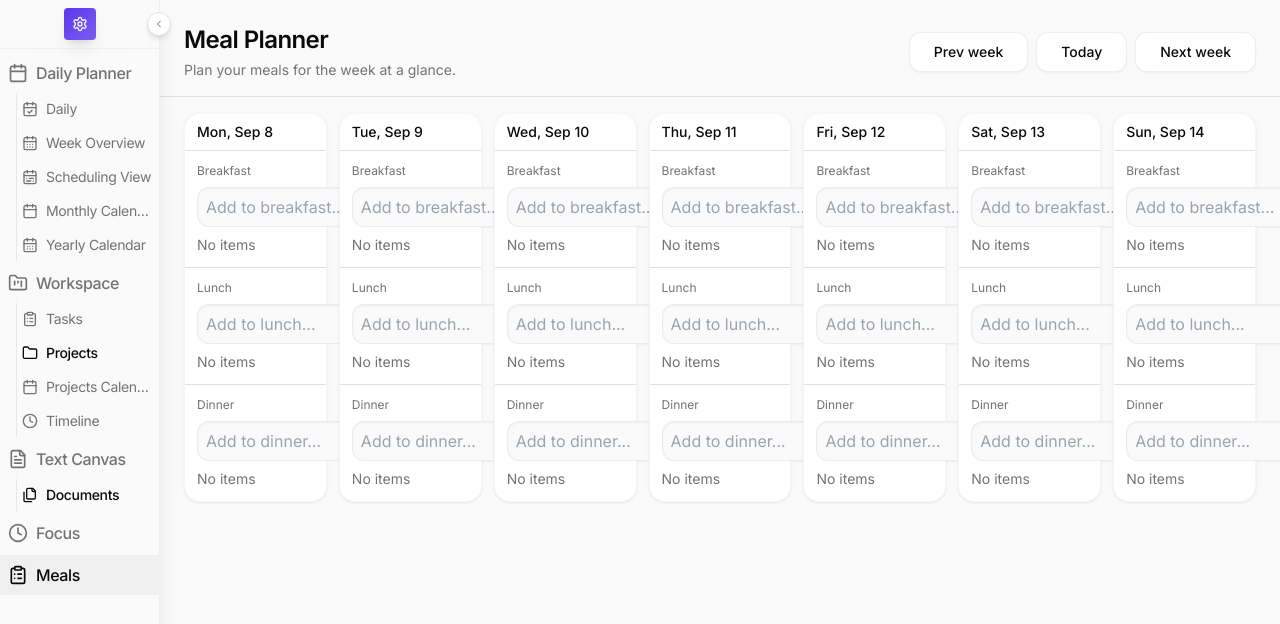
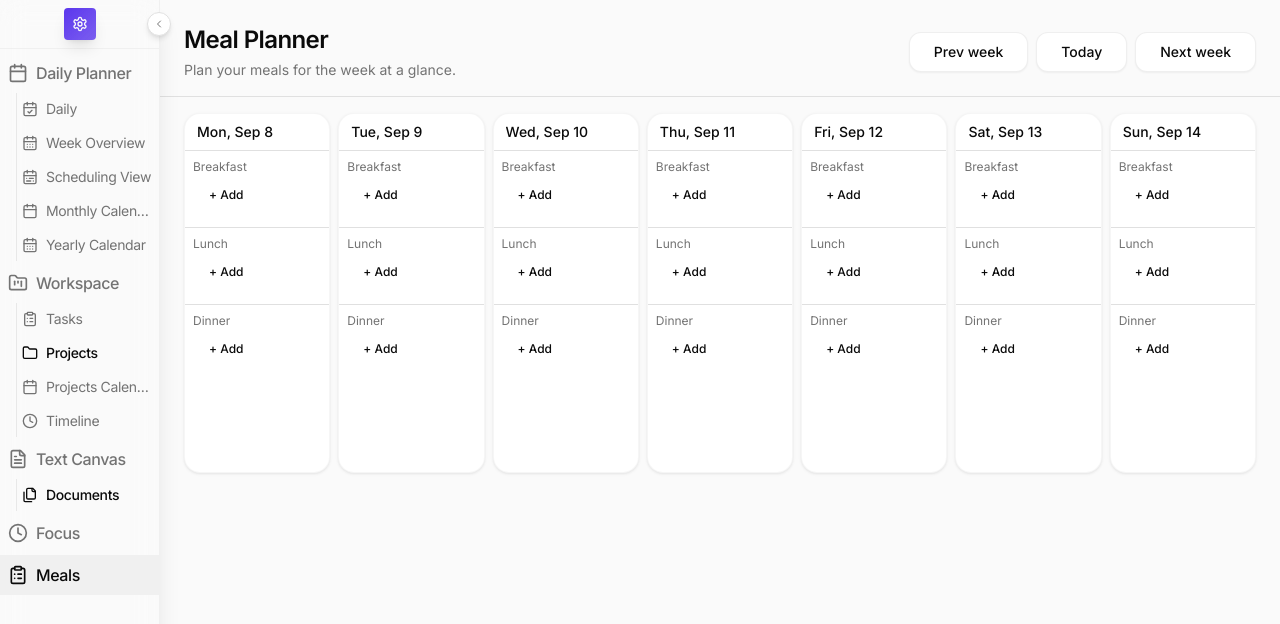
Before and after one commit to obihughes/omega-planner, a Next.js app: page /meals in a window 1280 px wide. Shown: the top 624 px of the page. Built offline with nearby package versions, Linux system fonts and the light colour scheme.

Commit message:
feat(meals): compact UI (toggle add, hover-only actions), update docs

```diff
--- a/components/meals/MealPlanner.tsx
+++ b/components/meals/MealPlanner.tsx
@@ -36,6 +36,7 @@ function formatDayHeader(dateKey: string): string {
 export const MealPlanner: React.FC = () => {
   const [anchorDateKey, setAnchorDateKey] = useState<string>(getTodayDateKey());
   const { getMeals, addMeal, removeMeal } = useMeals();
+  const [openEditorKey, setOpenEditorKey] = useState<string | null>(null);
 
   const week = useMemo<DayPlan[]>(() => {
     const mondayKey = getWeekStart(anchorDateKey);
@@ -48,7 +49,11 @@ export const MealPlanner: React.FC = () => {
     });
   }, [anchorDateKey]);
 
-  const handleQuickAdd = (dateKey: string, slotLabel: typeof MEAL_SLOTS[number], e: React.FormEvent<HTMLFormElement>) => {
+  const handleQuickAdd = (
+    dateKey: string,
+    slotLabel: typeof MEAL_SLOTS[number],
+    e: React.FormEvent<HTMLFormElement>
+  ) => {
     e.preventDefault();
     const form = e.currentTarget;
     const input = form.elements.namedItem('item') as HTMLInputElement | null;
@@ -58,6 +63,7 @@ export const MealPlanner: React.FC = () => {
     const slot: MealSlot = slotLabel.toLowerCase() as MealSlot;
     addMeal(dateKey, slot, value);
     input.value = '';
+    setOpenEditorKey(null);
   };
 
   return (
@@ -78,7 +84,7 @@ export const MealPlanner: React.FC = () => {
 
       <div className="px-6 pb-6 pt-4 flex-1 overflow-auto">
         <div className="max-w-7xl mx-auto">
-          <div className="grid grid-cols-7 gap-3">
+          <div className="grid grid-cols-7 gap-2">
             {week.map(({ dateKey, label }) => (
               <Card key={dateKey} className={cn('border bg-card min-h-[360px] flex flex-col')}>
                 <div className={cn('px-3 py-2 border-b flex items-center justify-between')}>
@@ -88,28 +94,39 @@ export const MealPlanner: React.FC = () => {
                   {MEAL_SLOTS.map((slotLabel) => {
                     const slot = slotLabel.toLowerCase() as MealSlot;
                     const items = getMeals(dateKey, slot);
+                    const key = `${dateKey}:${slot}`;
                     return (
-                      <div key={slotLabel} className="p-3">
-                        <div className="text-xs text-muted-foreground mb-2">{slotLabel}</div>
-                        <form className="flex gap-2 mb-2" onSubmit={(e) => handleQuickAdd(dateKey, slotLabel, e)}>
+                      <div key={slotLabel} className="p-2">
+                        <div className="text-xs text-muted-foreground mb-1">{slotLabel}</div>
+                        {openEditorKey === key ? (
+                          <form className="flex gap-1 mb-2" onSubmit={(e) => handleQuickAdd(dateKey, slotLabel, e)}>
                             <input
                               name="item"
                               placeholder={`Add to ${slotLabel.toLowerCase()}...`}
                               className="flex-1 border px-2 py-1 bg-background"
+                              autoComplete="off"
+                              autoCorrect="off"
+                              autoCapitalize="none"
+                              spellCheck={false}
                             />
-                          <Button type="submit" variant="outline">Add</Button>
+                            <Button type="submit" variant="ghost" size="sm">Save</Button>
+                            <Button type="button" variant="ghost" size="sm" onClick={() => setOpenEditorKey(null)}>Cancel</Button>
                           </form>
+                        ) : (
+                          <div className="mb-2">
+                            <Button variant="ghost" size="sm" onClick={() => setOpenEditorKey(key)}>+ Add</Button>
+                          </div>
+                        )}
                         <ul className="space-y-1">
-                          {items.length === 0 && (
-                            <li className="text-sm text-muted-foreground">No items</li>
-                          )}
                           {items.map(item => (
-                            <li key={item.id} className="flex items-center justify-between text-sm">
+                            <li key={item.id} className="group flex items-center justify-between text-sm">
                               <span className="truncate pr-2">{item.name}</span>
                               <Button
-                                variant="outline"
+                                variant="ghost"
                                 onClick={() => removeMeal(dateKey, slot, item.id)}
                                 size="sm"
+                                className="opacity-0 group-hover:opacity-100 transition-opacity"
+                                aria-label="Remove"
                               >
                                 Remove
                               </Button>
```
Also changed, not shown: 1 other file (tests, documents, lock files or other folders). Lines whose indentation alone changed are shown as unchanged.
